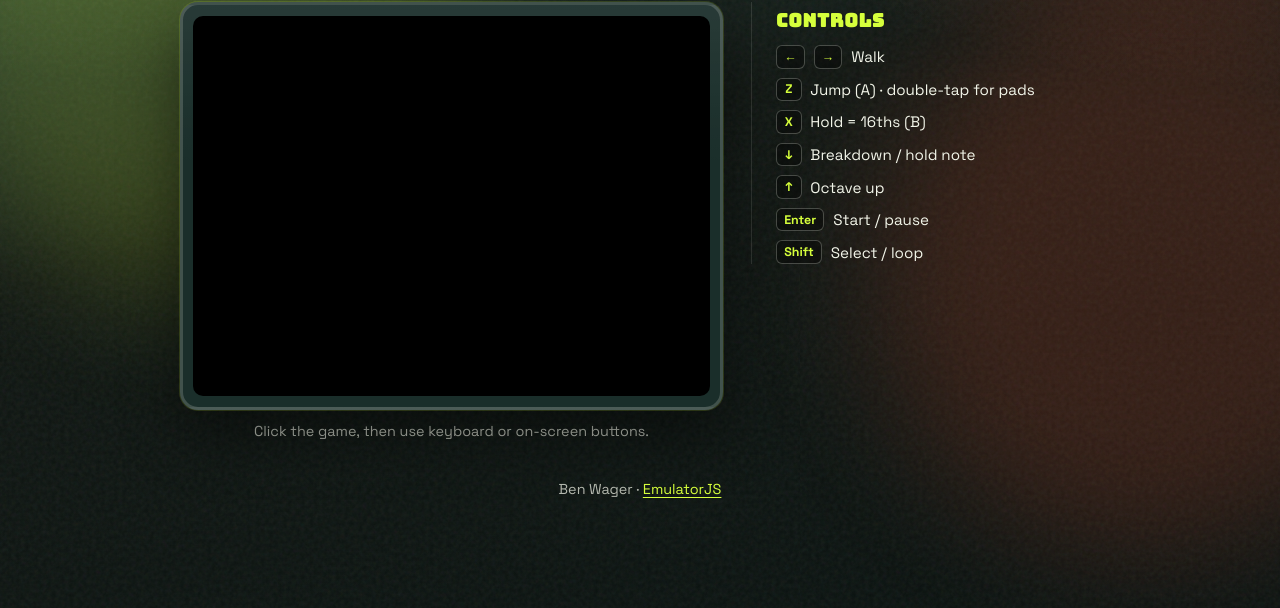
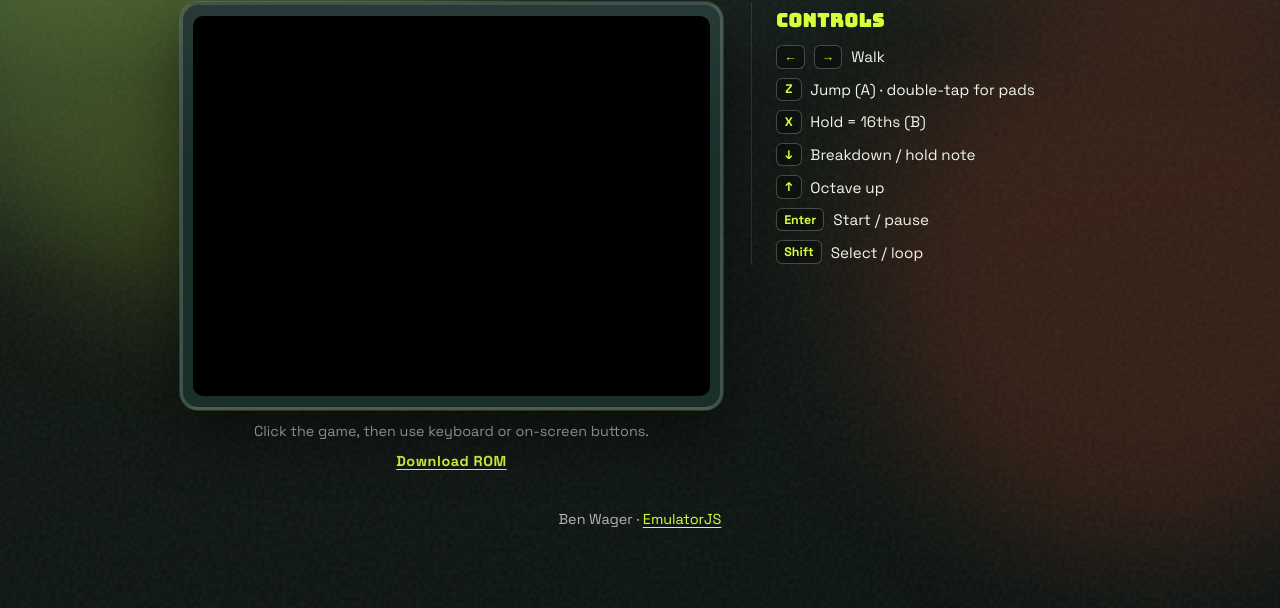
Before and after one commit to benwager/gain-boy, a plain HTML site: page docs/index.html in a window 1280 px wide. Shown: the part 192-800 px from the top of the page. Drawn offline with Linux system fonts and the light colour scheme.

Commit message:
Add ROM download link on the play page.
Co-authored-by: Cursor <cursoragent@cursor.com>

```diff
--- a/docs/index.html
+++ b/docs/index.html
@@ -26,6 +26,7 @@
         <div id="game"></div>
       </div>
       <p class="hint">Click the game, then use keyboard or on-screen buttons.</p>
+      <p class="hint"><a class="rom-dl" href="rom/gainboy.gb" download="gainboy.gb">Download ROM</a></p>
     </div>
 
     <section class="controls" aria-label="Controls">
--- a/docs/styles.css
+++ b/docs/styles.css
@@ -159,6 +159,13 @@ body {
   color: var(--mist);
 }
 
+.rom-dl {
+  color: var(--acid);
+  font-weight: 700;
+  letter-spacing: 0.04em;
+  text-underline-offset: 3px;
+}
+
 .controls {
   border-top: 1px solid rgba(242, 245, 233, 0.12);
   padding-top: 1.25rem;
```
